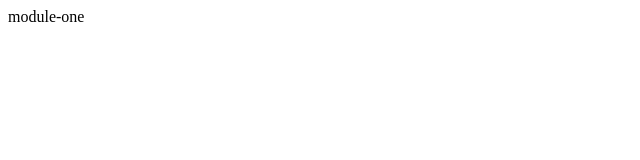
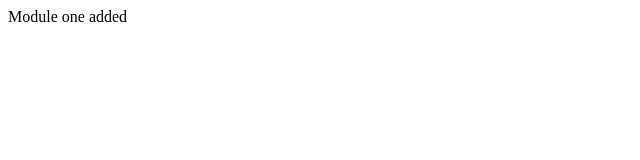
Before and after one commit to marija55/testsample, a plain HTML site: page index.html in a window 1280 px wide. Shown: the full height of the page, 0-640 px from the left. Drawn offline with Linux system fonts and the light colour scheme.

Commit message:
index is changed with module 1

```diff
--- a/index.html
+++ b/index.html
@@ -4,6 +4,6 @@
 	<title>Test Git </title>
 </head>
 <body>
-module-one
+<module-one>Module one added</module-one>
 </body>
 </html>
```
